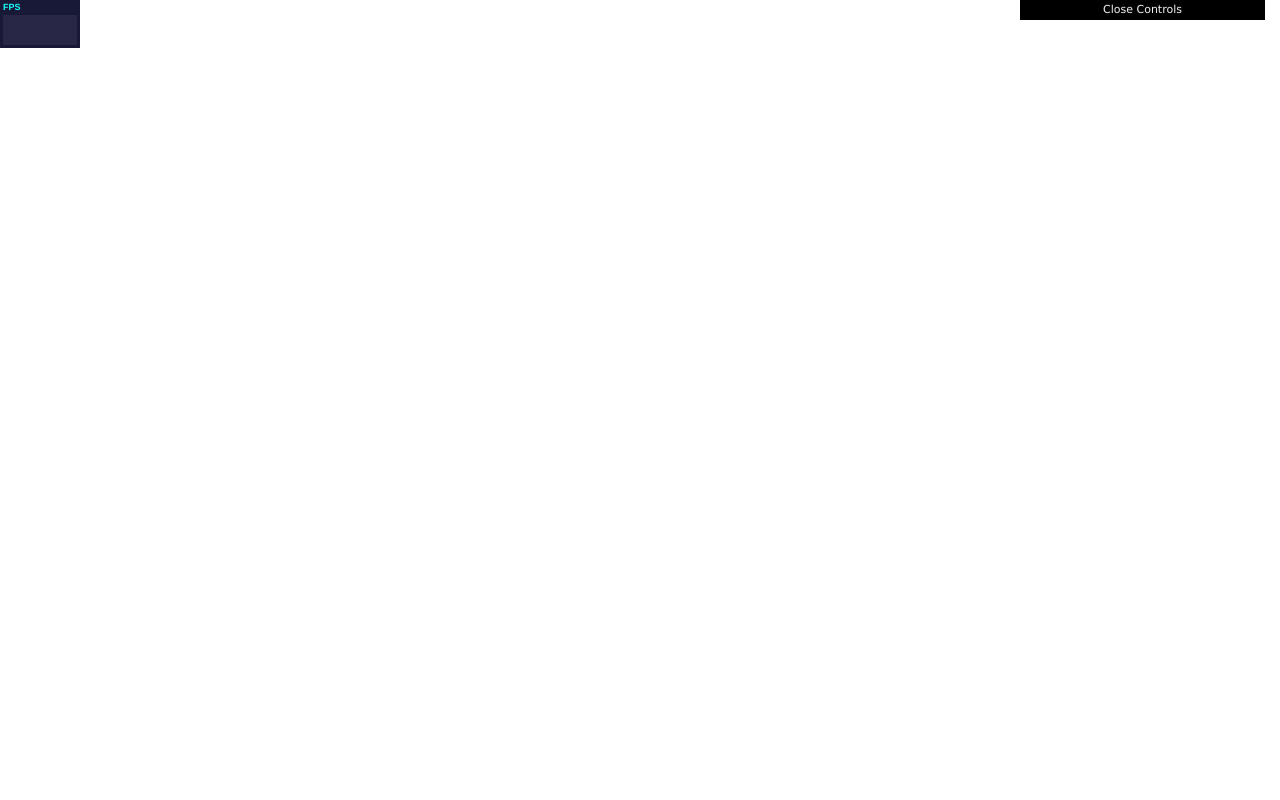
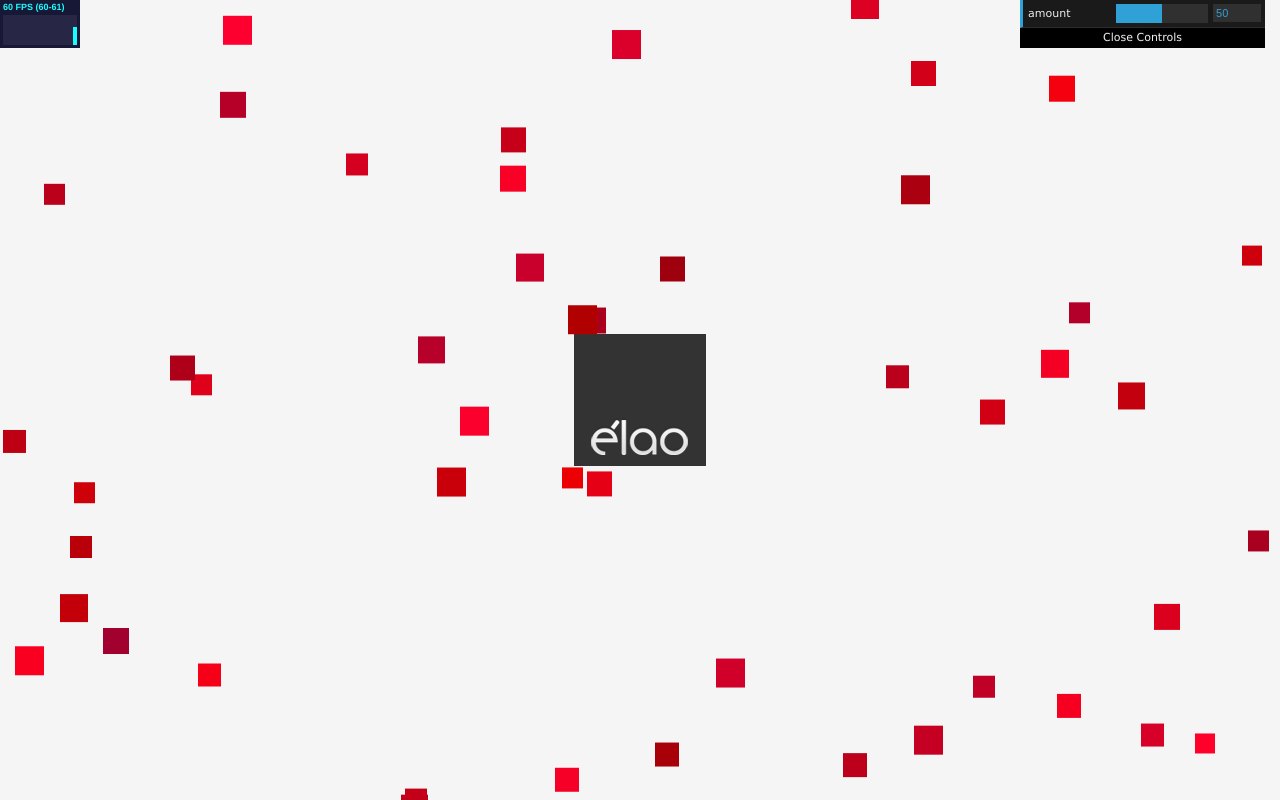
Before and after one commit to Elao/canvasdemo, a plain HTML site: page index.html in a window 1280 px wide. Drawn offline with Linux system fonts and the light colour scheme.

Commit message:
Changed to Elao rain

```diff
--- a/index.html
+++ b/index.html
@@ -16,13 +16,13 @@
         <link rel="stylesheet" href="css/main.css">
         <script src="js/vendor/modernizr-2.6.2.min.js"></script>
     </head>
-    <body onresize="resizeHandler();">
+    <body onresize="resizeHandler();" style="background-color: #f5f5f5;">
         <canvas id="newtonpendulum"></canvas>
 
         <script src="js/model/Force.js"></script>
-        <script src="js/model/Rope.js"></script>
+        <script src="js/model/Logo.js"></script>
+        <script src="js/model/Cube.js"></script>
         <script src="js/model/Canvas.js"></script>
-        <script src="js/model/Ball.js"></script>
         <script src="js/vendor/stats.min.js"></script>
         <script src="js/vendor/dat.gui.min.js"></script>
         <script src="js/plugins.js"></script>
--- a/js/main.js
+++ b/js/main.js
@@ -27,16 +27,11 @@ window.onload = function() {
 
     document.body.appendChild( stats.domElement );
 
-    /*gui.add(text, 'message');
-    gui.add(text, 'speed', -5, 5);
-    gui.add(text, 'displayOutline');
-    gui.add(text, 'explode');*/
+    canvas = new Canvas('newtonpendulum');
 
-    canvas = new Canvas('newtonpendulum');
+    gui.add(canvas, 'amount', 0, 100);
 
     resizeHandler();
 
-    canvas.addBall(5);
-
     animloop();
 }
--- a/js/model/Canvas.js
+++ b/js/model/Canvas.js
@@ -1,81 +1,102 @@
 function Canvas(id)
 {
-    Ball.prototype.canvas = this;
-    Rope.prototype.canvas = this;
+    Logo.prototype.canvas = this;
+    Cube.prototype.canvas = this;
 
-    Ball.prototype.radius = 30;
-    Ball.prototype.forces = [ new Force(0, 0, 0, Ball.prototype.radius, true) ]; //Gravity
-    Rope.prototype.length = 200;
+    Cube.prototype.wind = new Force(0, 0, true);
 
     this.draw = function()
     {
         this.context.clearRect(0, 0, this.canvas.width, this.canvas.height);
 
-        for (var i = this.balls.length - 1; i >= 0; i--)
+        for (var p = 0; p < this.cubes.length; p++)
         {
-            this.balls[i].draw();
+            for (var i = this.cubes[p].length - 1; i >= 0; i--)
+            {
+                this.cubes[p][i].draw();
+            }
+
+            if(p == 4)
+            {
+                this.logo.draw();
+            }
         }
     }
 
     this.update = function ()
     {
-        var change = false;
-
-        for (var i = this.balls.length - 1; i >= 0; i--)
+        if(this.total != this.amount)
         {
-            change = this.balls[i].update() || change;
+            this.addCube(this.amount);
         }
 
-        if(change)
+        for (var p = 0; p < this.cubes.length; p++)
         {
-            this.draw();
+            for (var i = this.cubes[p].length - 1; i >= 0; i--)
+            {
+                this.cubes[p][i].update();
+            }
         }
+
+        this.draw();
     }
 
     this.resizeHandler = function(x, y)
     {
         this.canvas.width = x;
         this.canvas.height = y;
-        this.placeBalls();
+        this.logo.resizeHandler();
+        this.draw();
     }
 
     this.mouseHandler = function(e)
     {
         this.mouseX = e.clientX;
         this.mouseY = e.clientY;
-    }
 
-    this.addBall = function (total)
-    {
-        this.balls = [];
+        switch (e.type)
+        {
 
-        for (var i = 0; i < total; i++) {
-            this.balls[i] = new Ball(0, 0);
-        }
+            case 'mousemove':
+                var middle = (this.canvas.width / 2);
+                var X = ((this.mouseX - middle) / middle) * 10;
 
-        this.placeBalls();
-    }
+                Cube.prototype.wind.setX(X);
+            break;
+            /*case 'mousedown':
 
-    this.placeBalls = function()
-    {
-        var total = this.balls.length;
+            break;
+            case 'mouseup':
 
-        if(total == 0){ return false; }
-
-        var pendulumWidth = Ball.prototype.radius * 2 * total;
-        var startLeft = (this.canvas.width - pendulumWidth) / 2;
-        var y = this.canvas.height / 2;
-
-        for (var i = total - 1; i >= 0; i--) {
-            var x = startLeft + i * (Ball.prototype.radius * 2);
-            this.balls[i].setPosition(x, y);
+            break;*/
         }
     }
 
-    this.balls = [];
+    this.addCube = function (total)
+    {
+        this.cubes = [];
+        this.total = total;
+
+        for (var p = 9; p >= 0; p--) {
+            this.cubes[p] = [];
+        }
+
+        for (var i = 0; i < this.total; i++) {
+            var plan = Math.floor( Math.random() * 10 );
+            var length = this.cubes[plan].length;
+            this.cubes[plan][length] = new Cube(plan);
+        }
+    }
+
+    this.amount = 50;
+    this.total = 0;
+    this.cubes = [];
     this.canvas = document.getElementById(id);
     this.context = this.canvas.getContext('2d');
+    this.logo = new Logo();
 
     var canvas = this;
     addEvent(this.canvas, 'mousemove', function(e){ canvas.mouseHandler(e); });
+    //addEvent(this.canvas, 'mousedown', function(e){ canvas.mouseHandler(e); });
+    //addEvent(this.canvas, 'mouseup', function(e){ canvas.mouseHandler(e); });
 }
--- /dev/null
+++ b/js/model/Cube.js
@@ -0,0 +1,66 @@
+function Cube(plan)
+{
+    this.setPosition = function (x, y)
+    {
+        this.currentX = x;
+        this.currentY = y;
+    }
+
+    this.setColor = function (color)
+    {
+        this.color = color;
+    }
+
+    this.draw = function ()
+    {
+        this.canvas.context.beginPath();
+        this.canvas.context.rect(this.currentX, this.currentY, this.width, this.width);
+        this.canvas.context.fillStyle = this.color;
+        this.canvas.context.fill();
+    }
+
+    this.update = function ()
+    {
+        var newPosX = this.currentX;
+        var newPosY = this.currentY;
+
+        newPosX = newPosX + this.gravity.X + this.wind.X;
+        newPosY = newPosY + this.gravity.Y + this.wind.Y;
+
+        if(newPosX > this.canvas.canvas.width)
+        {
+            newPosX = this.canvas.canvas.width - newPosX;
+        }
+        else if(newPosX < - this.width)
+        {
+            newPosX = this.canvas.canvas.width + newPosX + this.width;
+        }
+
+        if(newPosY > this.canvas.canvas.height)
+        {
+            newPosY = this.canvas.canvas.height - newPosY;
+        }
+
+        this.setPosition (newPosX, newPosY);
+
+        return true;
+    }
+
+    this.plan = plan;
+    this.width = 20 + Math.floor(plan);
+
+    var X = Math.floor(Math.random() * this.canvas.canvas.width);
+    var Y = Math.floor(Math.random() * this.canvas.canvas.height);
+
+    this.setPosition(X, Y);
+
+    var r = 255 - Math.floor(Math.random() * 100);
+    var v = 0;
+    var b = Math.floor(Math.random() * 50);
+
+    this.setColor('rgb(' + r + ',' + v + ',' + b + ')');
+
+    var gravity_force = (Math.random() * (this.plan + 5)) + 5;
+
+    this.gravity = new Force(0, gravity_force, true);
+}
--- a/js/model/Force.js
+++ b/js/model/Force.js
@@ -1,8 +1,16 @@
-function Force(startX, startY, stopX, stopY, constant)
+function Force(x, y, constant)
 {
+    this.setX = function(x)
+    {
+        this.X = x;
+    }
+
+    this.setY = function(y)
+    {
+        this.Y = y;
+    }
+
     this.constant = constant;
-    this.startX = startX;
-    this.startY = startY;
-    this.signX = startX < stopX ? 1 : -1;
-    this.signY = startY < stopY ? 1 : -1;
+    this.X = x;
+    this.Y = y;
 }
--- /dev/null
+++ b/js/model/Logo.js
@@ -0,0 +1,27 @@
+function Logo()
+{
+    this.init = function (img)
+    {
+        this.width = img.width;
+        this.height = img.height;
+        this.resizeHandler();
+        this.draw();
+    }
+
+    this.resizeHandler = function()
+    {
+        this.X = (this.canvas.canvas.width - this.width) / 2;
+        this.Y = (this.canvas.canvas.height - this.height) / 2;
+    }
+
+    this.draw = function ()
+    {
+        this.canvas.context.drawImage(this.image, this.X, this.Y);
+    }
+
+    var logo = this;
+    this.image = new Image();
+    this.image.onload = function() { logo.init(this); };
+
+    this.image.src = 'img/elao.png';
+}
--- a/js/plugins.js
+++ b/js/plugins.js
@@ -53,3 +53,15 @@
             clearTimeout(id);
         };
 }());
+
+function addEvent(obj, e, fn)
+{
+    if(window.addEventListener)
+    {
+        obj.addEventListener(e, fn, false);
+    }
+    else if(window.attachEvent)
+    {
+        obj.attachEvent(e, fn, false);
+    }
+}
```
Also changed, not shown: img/elao.png (added).
